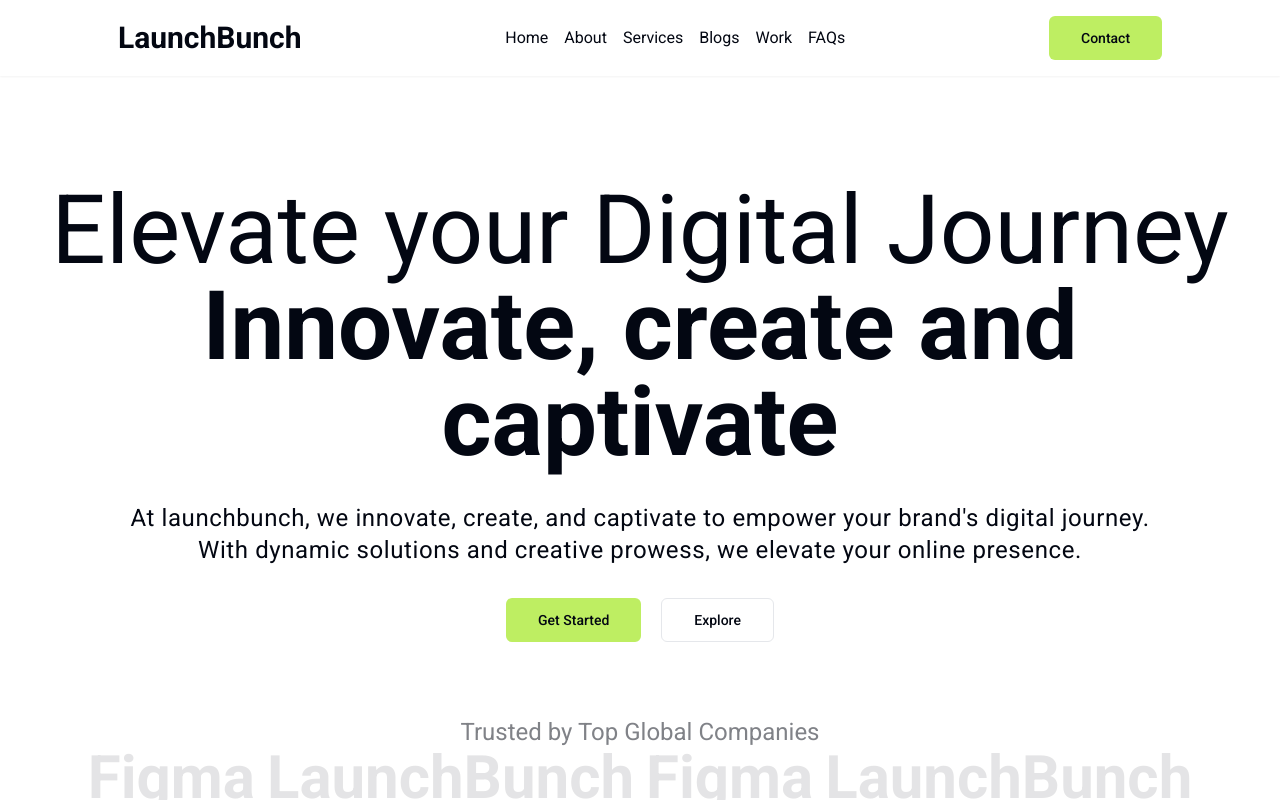
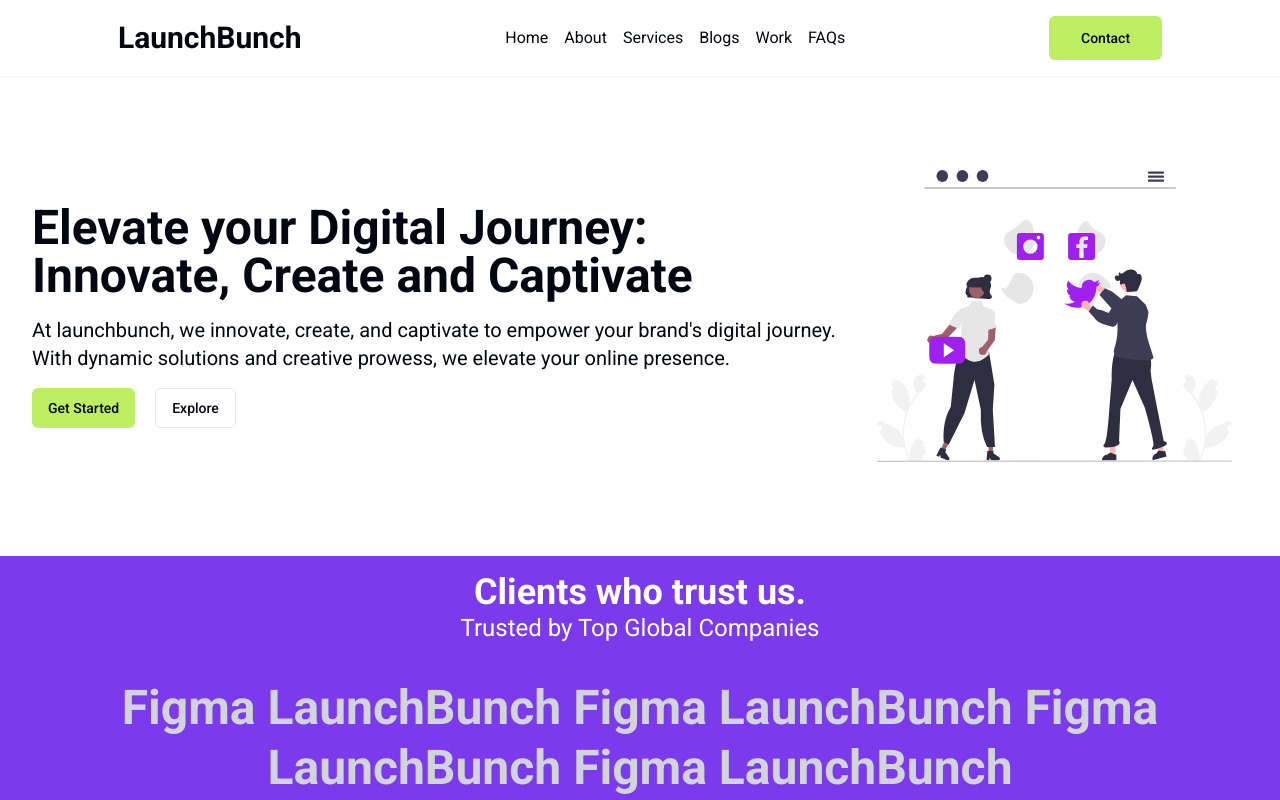
Before and after one commit to kshetritej/launchbunch, a React (Vite) app: page / in a window 1280 px wide. Shown: the top 800 px of the page. Built offline with nearby package versions, Linux system fonts and the light colour scheme.

Commit message:
add: redo header as in design

```diff
--- a/src/Clients.tsx
+++ b/src/Clients.tsx
@@ -2,9 +2,10 @@ function Clients() {
   const clients = ["Figma", "LaunchBunch"];
   const clientss = [...clients, ...clients, ...clients, ...clients, clients];
   return (
-    <div className="spacy-y-3 ">
-      <h2 className="text-center text-2xl opacity-50">Trusted by Top Global Companies</h2>
-      <div className="flex gap-3 text-6xl font-semibold flex-wrap opacity-10 justify-center ">
+    <div className="spacy-y-5 bg-primary p-4 ">
+      <h2 className="text-center text-4xl font-bold text-white">Clients who trust us.</h2>
+      <h3 className="text-center text-2xl text-white">Trusted by Top Global Companies</h3>
+      <div className="flex gap-3 text-5xl font-semibold flex-wrap p-10 text-gray-300 justify-center ">
         {clientss.map((client) => (
           <div key={Math.random()}>{client}</div>
         ))}
--- a/src/Header.tsx
+++ b/src/Header.tsx
@@ -1,26 +1,37 @@
+import Clients from "./Clients";
 import { Button } from "./components/ui/button";
+
 const Header = () => {
   return (
-    <div className="h-[80vh] flex flex-col items-center justify-center">
-      <div className="space-y-8 p-8  text-center">
-        <h1 className="text-8xl font-semibold">
-          <span className="font-normal">
-            Elevate your{"  "}
-            <span className="primary ">Digital</span>{" "}
-            Journey
-          </span>
-          <br />
-          Innovate, create and captivate
-        </h1>
-        <p className="text-2xl tracking-wide">
-          At launchbunch, we innovate, create, and captivate to empower your
-          brand's digital journey. <br /> With dynamic solutions and creative
-          prowess, we elevate your online presence.
-        </p>
+    <div>
+      <div className="flex justify-around container h-[60vh] items-center">
+        <div className="flex flex-col gap-4">
+          <h1 className="text-5xl font-bold">
+            Elevate your Digital Journey: <br />
+            Innovate, Create and Captivate{" "}
+          </h1>
+
+          <p className="text-xl w-85">
+            At launchbunch, we innovate, create, and captivate to empower your
+            brand's digital journey. With dynamic solutions and creative
+            prowess, we elevate your online presence.{" "}
+          </p>
+
+          <div className="btn-group flex gap-5">
+            <Button variant={"custom"}>Get Started </Button>
+            <Button variant={"outline"}>Explore </Button>
+          </div>
+        </div>
+
+        <div className="image-placeholder w-100 p-4">
+          <img
+            src="src/assets/img/undraw_social_dashboard_re_ocbd.svg"
+            alt="image"
+          />
+        </div>
       </div>
-      <div className="btns flex gap-5">
-        <Button variant={"custom"} size={'lg'}>Get Started</Button>
-        <Button variant={"outline"} size={'lg'}>Explore</Button>
+      <div className="clients">
+        <Clients />
       </div>
     </div>
   );
--- a/src/Homepage.tsx
+++ b/src/Homepage.tsx
@@ -1,5 +1,4 @@
 import About from "./About";
-import Clients from "./Clients";
 import Header from "./Header";
 import Navbar from "./Navbar";
 import Services from "./Services";
@@ -11,7 +10,6 @@ const Homepage = () => {
     <div>
       <Navbar />
       <Header />
-      <Clients />
       <About />
       <Services />
       <Projects />
```
